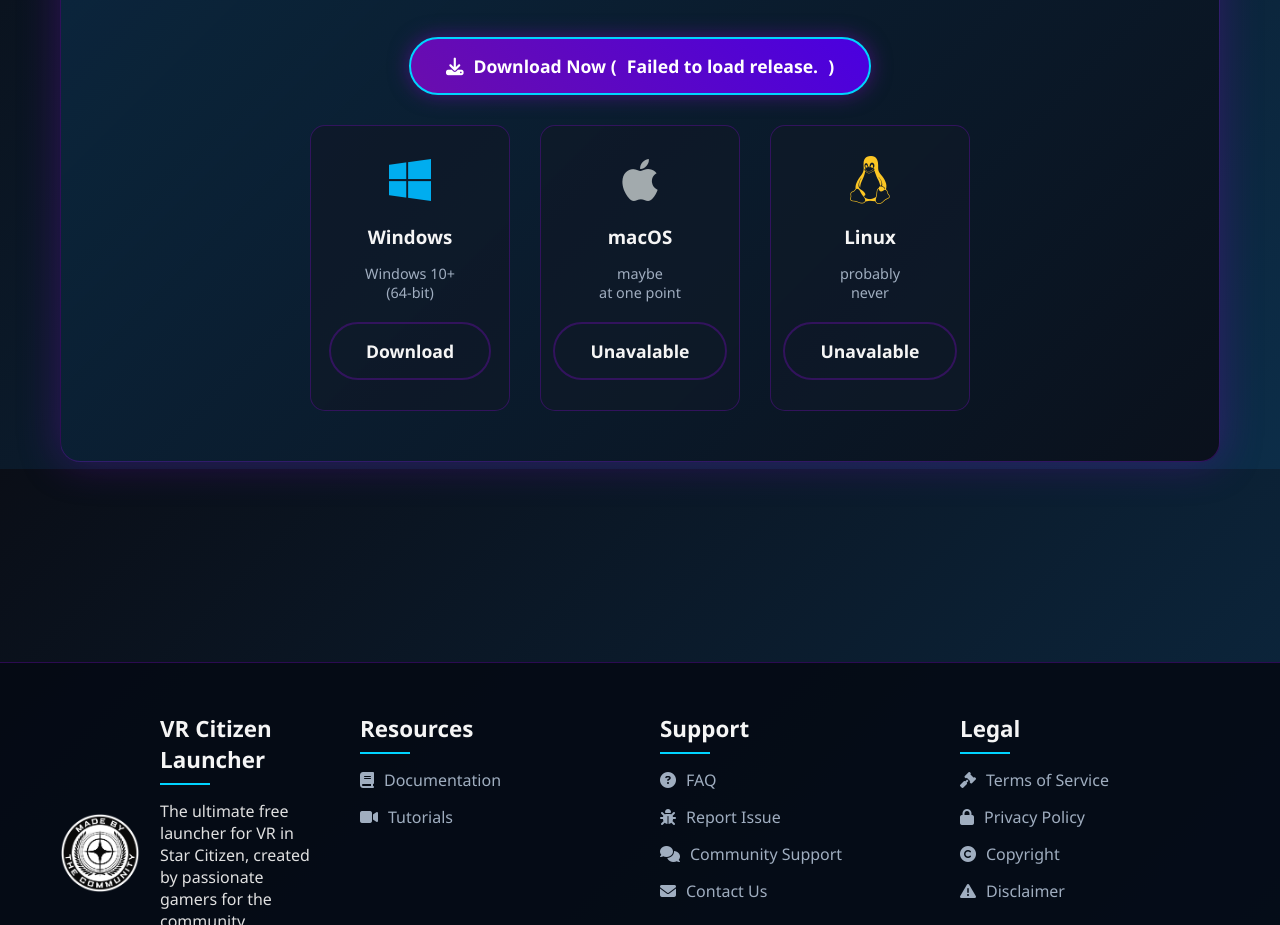
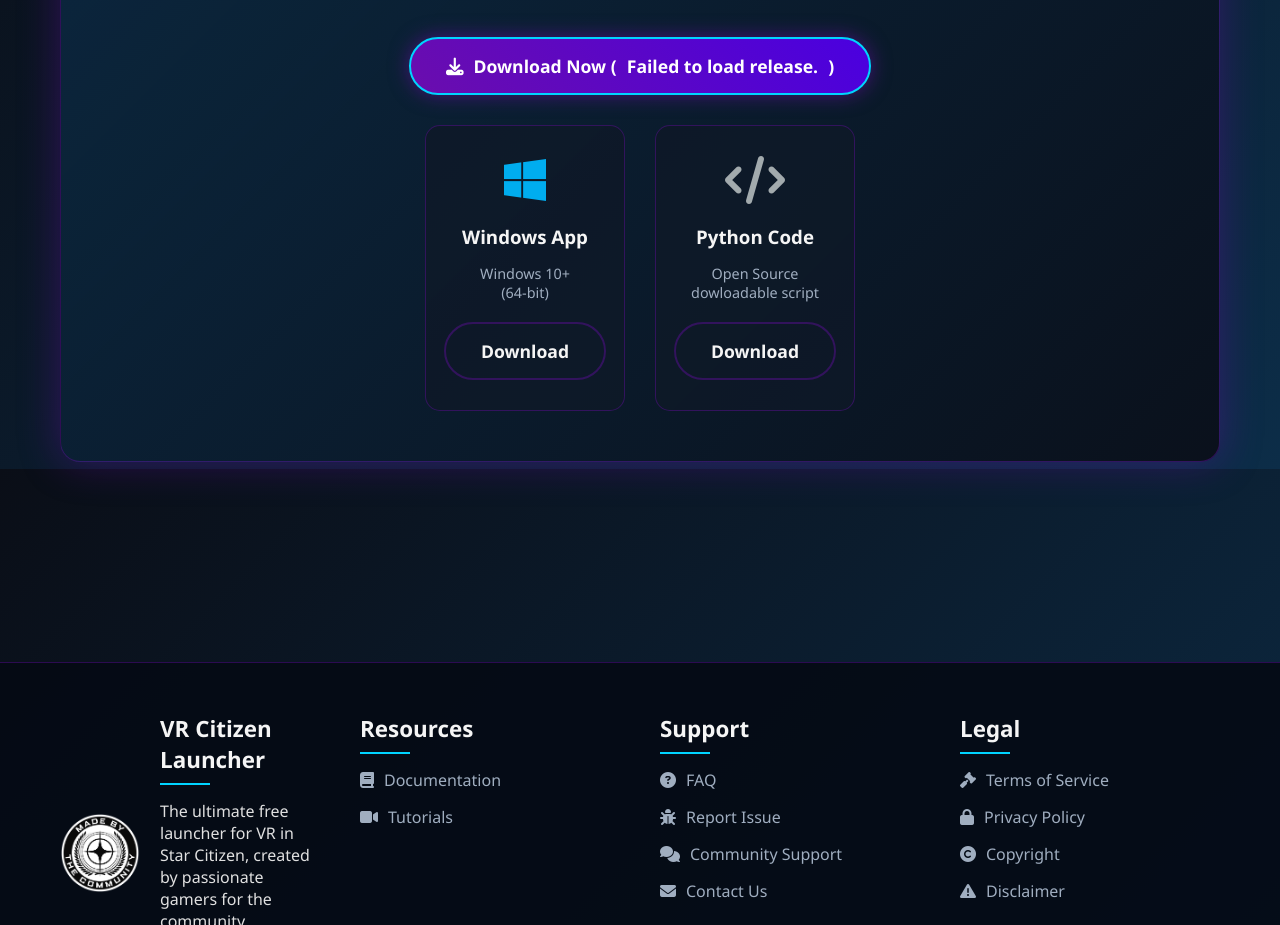
Before and after one commit to GamingadlerHD/GamingadlerHD.github.io, a plain HTML site: page index.html in a window 1280 px wide. Shown: the part 3531-4456 px from the top of the page. Drawn offline with Linux system fonts and the light colour scheme; no server answers.

Commit message:
change platform section, add code, remove mac+linux

```diff
--- a/index.html
+++ b/index.html
@@ -249,24 +249,18 @@
                 <div class="platforms">
                     <div class="platform windows">
                         <i class="fab fa-windows platform-icon"></i>
-                        <h3>Windows</h3>
+                        <h3>Windows App</h3>
                         <div class="version">Windows 10+<br>(64-bit)</div>
                         <a href="https://github.com/GamingadlerHD/VRCitizen-Launcher/releases/latest" class="btn btn-secondary">Download</a>
                     </div>
 
                     <div class="platform mac">
-                        <i class="fab fa-apple platform-icon"></i>
-                        <h3>macOS</h3>
-                        <div class="version">maybe<br>at one point</div>
-                        <a href="#" class="btn btn-secondary">Unavalable</a>
+                        <i class="fas fa-code platform-icon"></i>
+                        <h3>Python Code</h3>
+                        <div class="version">Open Source<br>dowloadable script</div>
+                        <a href="https://github.com/GamingadlerHD/VRCitizen-Launcher" class="btn btn-secondary">Download</a>
                     </div>
 
-                    <div class="platform linux">
-                        <i class="fab fa-linux platform-icon"></i>
-                        <h3>Linux</h3>
-                        <div class="version">probably <br>never</div>
-                        <a href="#" class="btn btn-secondary">Unavalable</a>
-                    </div>
                 </div>
             </div>
         </section>
```
